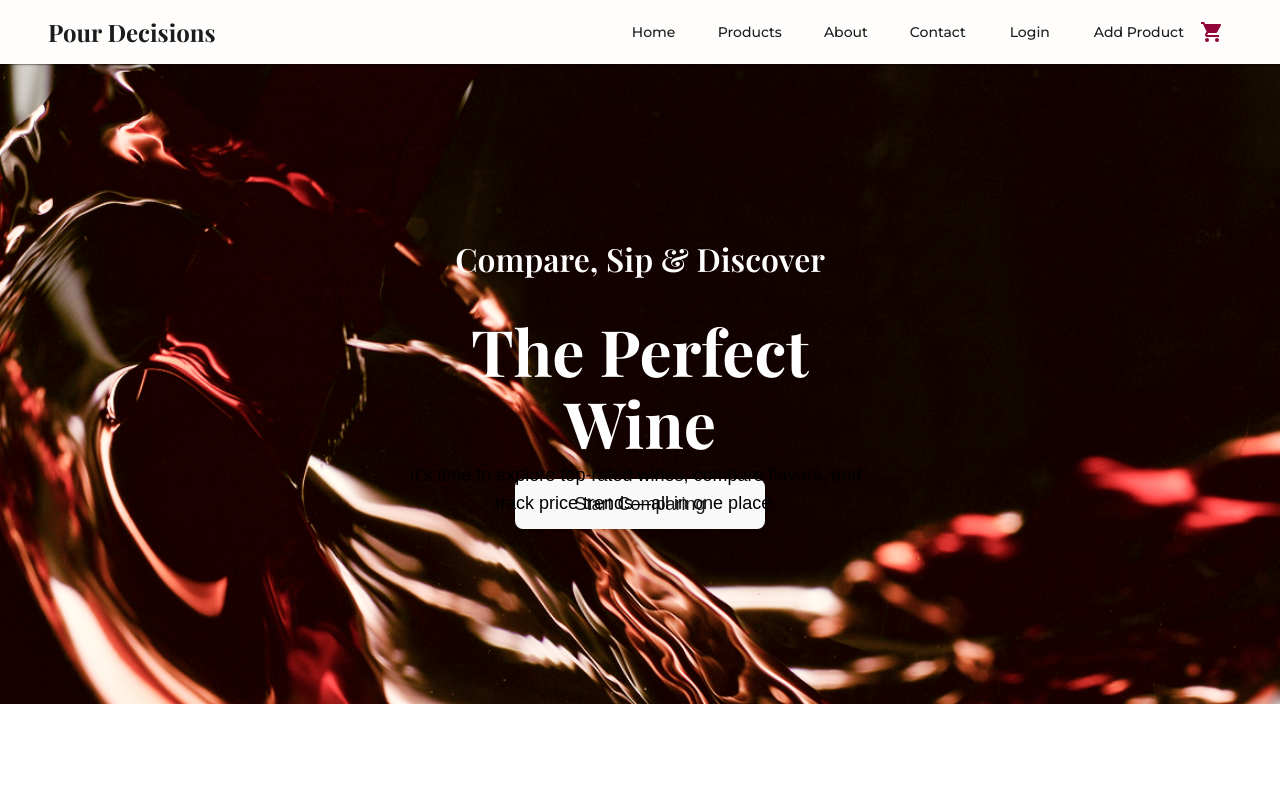
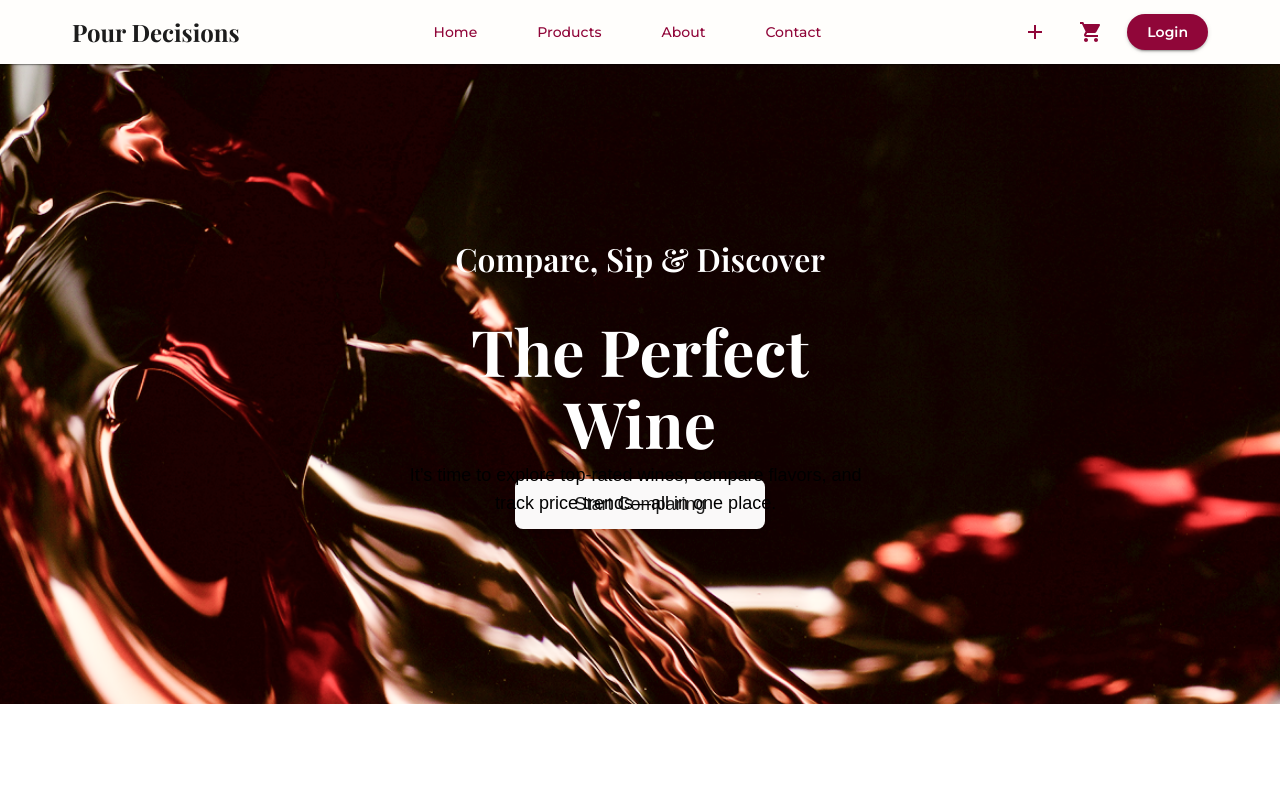
Before and after one commit to 231256leRouxFNF/Wine-E-commerce-site, a React (Create React App) app in the folder e-wine/: page / in a window 1280 px wide. Shown: the top 800 px of the page. Built offline with nearby package versions, Linux system fonts and the light colour scheme; a web font is replaced by a local one.

Commit message:
Navabr update
add product = now an + icon
links in middle of nav
styling

```diff
--- a/e-wine/src/components/Navbar.js
+++ b/e-wine/src/components/Navbar.js
@@ -12,7 +12,7 @@ import {
   Box,
   Button,
 } from "@mui/material";
-import { ShoppingCart, Menu } from "@mui/icons-material";
+import { ShoppingCart, Menu, Add as AddIcon } from "@mui/icons-material";
 import { Link } from "react-router-dom";
 
 const Navbar = ({ cartItems }) => {
@@ -23,8 +23,6 @@ const Navbar = ({ cartItems }) => {
     { title: "Products", path: "/products" },
     { title: "About", path: "/about" },
     { title: "Contact", path: "/contact" },
-    { title: "Login", path: "/login" },
-    { title: "Add Product", path: "/add-product" },
   ];
 
   const drawer = (
@@ -47,6 +45,27 @@ const Navbar = ({ cartItems }) => {
             <ListItemText primary={item.title} />
           </ListItem>
         ))}
+        <ListItem
+          button
+          component={Link}
+          to="/login"
+          sx={{
+            fontFamily: "Montserrat",
+            color: "#900639",
+            fontWeight: 600,
+            border: "2px solid #900639",
+            borderRadius: "999px",
+            mt: 2,
+            mx: 2,
+            justifyContent: "center",
+            height: 36,
+            "&:hover": {
+              backgroundColor: "#90063910",
+            },
+          }}
+        >
+          Login
+        </ListItem>
       </List>
     </Box>
   );
@@ -61,16 +80,10 @@ const Navbar = ({ cartItems }) => {
         px: { xs: 2, sm: 6 },
       }}
     >
-      <Toolbar disableGutters sx={{ justifyContent: "space-between" }}>
-        {/* Mobile Menu Icon */}
-        <IconButton
-          edge="start"
-          onClick={() => setMobileOpen(!mobileOpen)}
-          sx={{ display: { sm: "none" }, color: "#1c1c1c" }}
+      <Toolbar
+        disableGutters
+        sx={{ width: "100%", justifyContent: "space-between" }}
       >
-          <Menu />
-        </IconButton>
-
         {/* Logo */}
         <Typography
           variant="h5"
@@ -81,14 +94,21 @@ const Navbar = ({ cartItems }) => {
             fontWeight: 700,
             textDecoration: "none",
             color: "#1c1c1c",
-            flexGrow: 1,
+            pl: 3,
           }}
         >
           Pour Decisions
         </Typography>
 
-        {/* Desktop Nav Links */}
-        <Box sx={{ display: { xs: "none", sm: "flex" }, gap: 3 }}>
+        {/* Center Nav Links */}
+        <Box
+          sx={{
+            display: { xs: "none", sm: "flex" },
+            gap: 2,
+            justifyContent: "center",
+            flexGrow: 1,
+          }}
+        >
           {navLinks.map((item) => (
             <Button
               key={item.title}
@@ -96,11 +116,19 @@ const Navbar = ({ cartItems }) => {
               to={item.path}
               sx={{
                 fontFamily: "Montserrat",
-                color: "#1c1c1c",
+                color: "#900639",
                 fontWeight: 500,
+                fontSize: "0.875rem",
                 textTransform: "none",
+                border: "2px solid transparent",
+                borderRadius: "999px",
+                px: 2.5,
+                py: 0.25,
+                height: 36,
+                minWidth: "auto",
                 "&:hover": {
-                  color: "#900639",
+                  border: "2px solid #900639",
+                  backgroundColor: "#ffffff",
                 },
               }}
             >
@@ -109,6 +137,17 @@ const Navbar = ({ cartItems }) => {
           ))}
         </Box>
 
+        {/* Action Icons */}
+        <Box sx={{ display: "flex", alignItems: "center", gap: 2, pr: 3 }}>
+          {/* Add Product Icon */}
+          <IconButton
+            component={Link}
+            to="/add-product"
+            sx={{ color: "#900639" }}
+          >
+            <AddIcon />
+          </IconButton>
+
           {/* Cart Icon */}
           <IconButton component={Link} to="/cart" sx={{ color: "#900639" }}>
             <Badge
@@ -116,7 +155,7 @@ const Navbar = ({ cartItems }) => {
               sx={{
                 "& .MuiBadge-badge": {
                   backgroundColor: "#900639",
-                color: "white",
+                  color: "#fff",
                   fontFamily: "Montserrat",
                   fontSize: "0.75rem",
                   fontWeight: 600,
@@ -127,9 +166,41 @@ const Navbar = ({ cartItems }) => {
               <ShoppingCart />
             </Badge>
           </IconButton>
+
+          {/* Login Button */}
+          <Button
+            component={Link}
+            to="/login"
+            variant="contained"
+            sx={{
+              fontFamily: "Montserrat",
+              fontWeight: 600,
+              textTransform: "none",
+              backgroundColor: "#900639",
+              borderRadius: "999px",
+              px: 2.5,
+              py: 0.25,
+              height: 36,
+              fontSize: "0.875rem",
+              "&:hover": {
+                backgroundColor: "#6d002e",
+              },
+            }}
+          >
+            Login
+          </Button>
+        </Box>
+
+        {/* Mobile Menu */}
+        <IconButton
+          edge="start"
+          onClick={() => setMobileOpen(!mobileOpen)}
+          sx={{ display: { sm: "none" }, color: "#1c1c1c", ml: 2 }}
+        >
+          <Menu />
+        </IconButton>
       </Toolbar>
 
-      {/* Mobile Drawer */}
       <Drawer
         anchor="left"
         open={mobileOpen}
```
Lines whose indentation alone changed are shown as unchanged.
